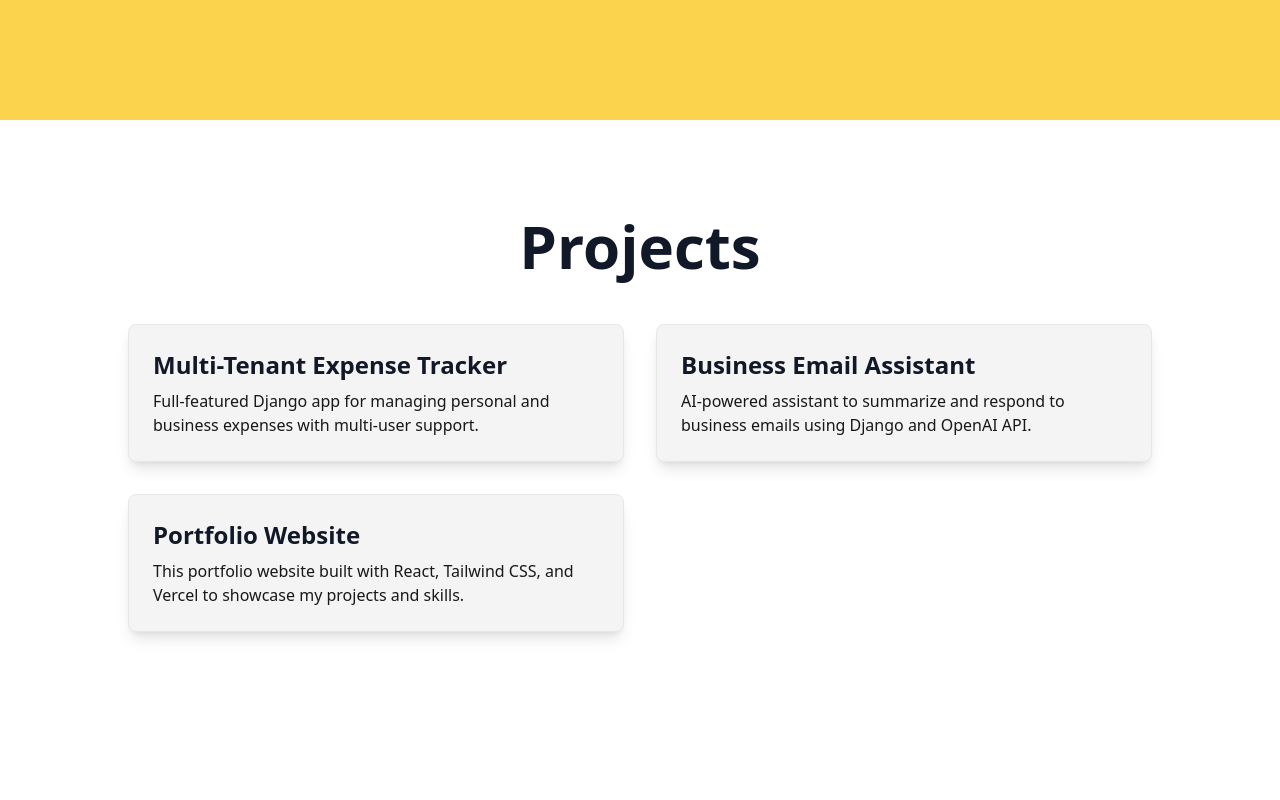
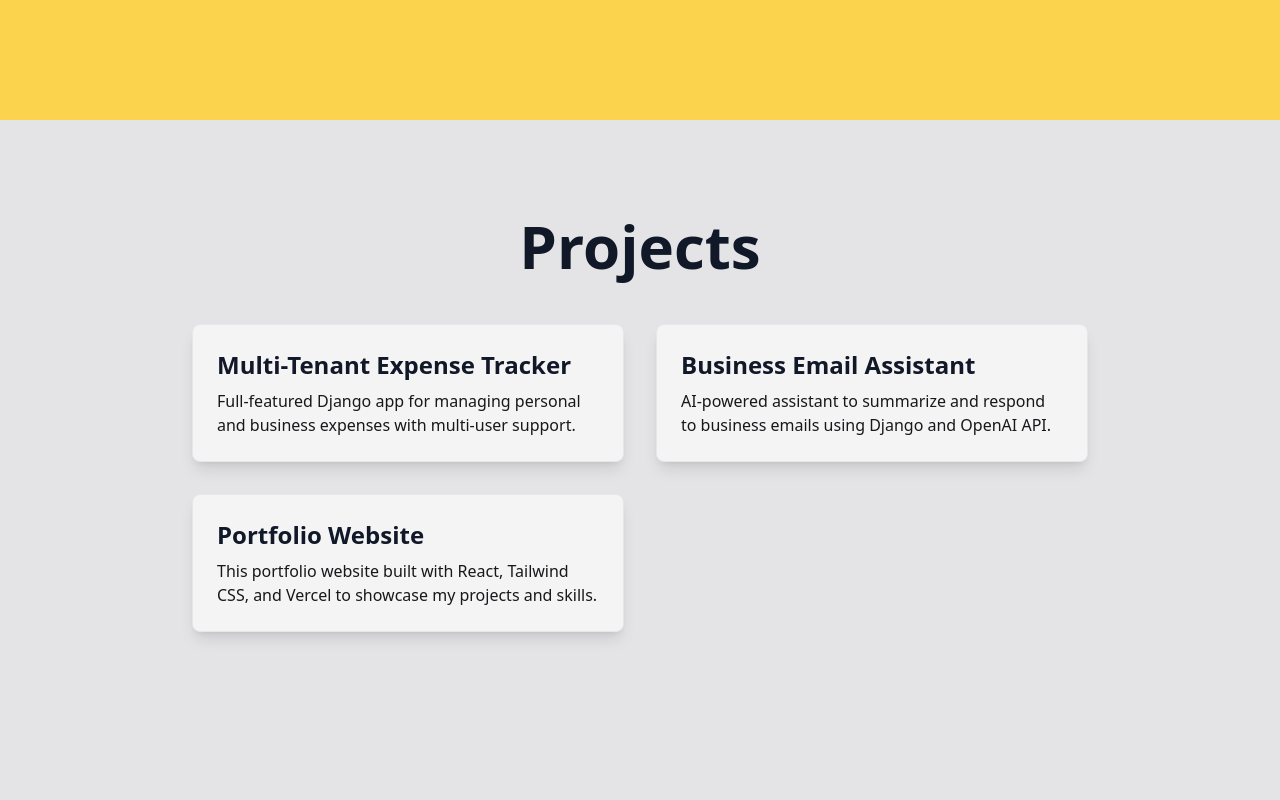
Before and after one commit to HeberGCodes/my-portfolio-frontend, a React (Create React App) app: page / in a window 1280 px wide. Shown: the part 1480-2280 px from the top of the page. Built offline with nearby package versions, Linux system fonts and the light colour scheme.

Commit message:
Projects: clean up card styling and spacing

```diff
--- a/src/sections/Projects.jsx
+++ b/src/sections/Projects.jsx
@@ -19,9 +19,9 @@ export default function Projects() {
   ];;
 
     return (
-      <div className="min-h-screen bg-white text-gray-900 px-4 pt-24 pb-12">
+      <div className="min-h-screen bg-zinc-200 text-gray-900 px-4 pt-24 pb-12">
         <h2 className="text-6xl font-bold text-center mb-12">Projects</h2>
-        <div className="grid gap-8 max-w-5xl mx-auto md:grid-cols-2">
+        <div className="grid gap-8 max-w-4xl mx-auto md:grid-cols-2">
           {projects.map(({ title, description, url }) => (
           <a
             key={title}                   // unique key
```
